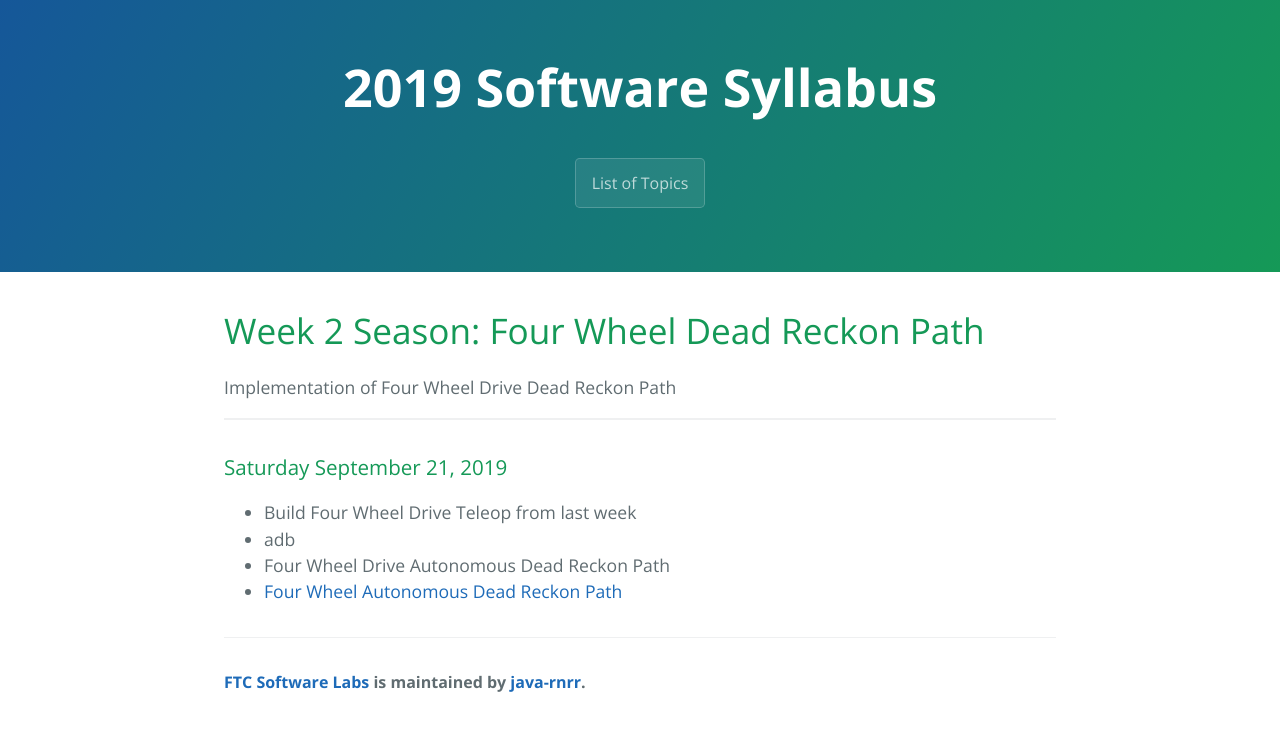
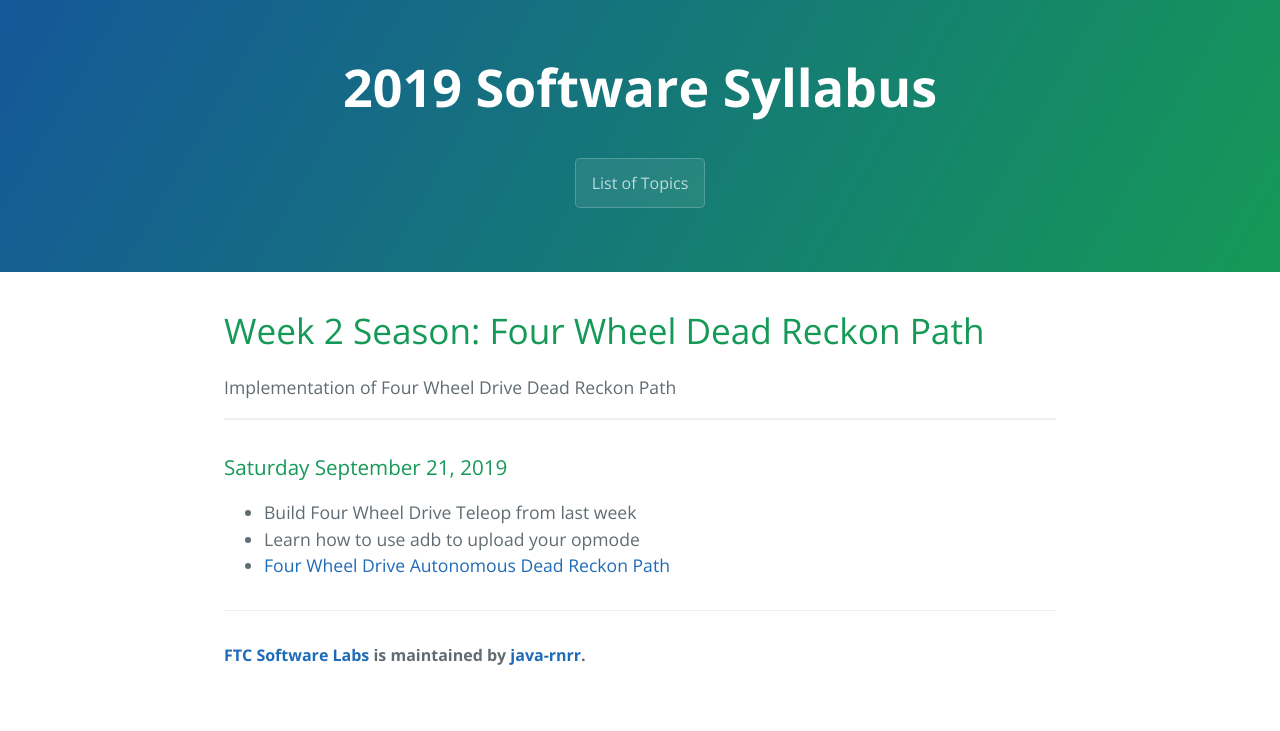
Before and after one commit to java-rnrr/getting-started, a Jekyll site: the page built from _posts/2019-05-27-sw2-four-wheel-autonomous.md, in a window 1280 px wide. Shown: the top 731 px of the page. Built offline with Jekyll 4.4.1, drawn with Linux system fonts in a browser that asks for light colours; the repository's description, which GitHub fills in, is left out.

Commit message:
Update 2019-05-27-sw2-four-wheel-autonomous.md

```diff
--- a/_posts/2019-05-27-sw2-four-wheel-autonomous.md
+++ b/_posts/2019-05-27-sw2-four-wheel-autonomous.md
@@ -7,6 +7,5 @@ description: Implementation of Four Wheel Drive Dead Reckon Path
 
 ### Saturday September 21, 2019
 * Build Four Wheel Drive Teleop from last week
-* adb
-* Four Wheel Drive Autonomous Dead Reckon Path
-* [Four Wheel Autonomous Dead Reckon Path](https://github.com/java-rnrr/software/wiki/Four-Wheel-Autonomous-Dead-Reckon-Path)
+* Learn how to use adb to upload your opmode
+* [Four Wheel Drive Autonomous Dead Reckon Path](https://github.com/java-rnrr/software/wiki/Four-Wheel-Autonomous-Dead-Reckon-Path)
```
